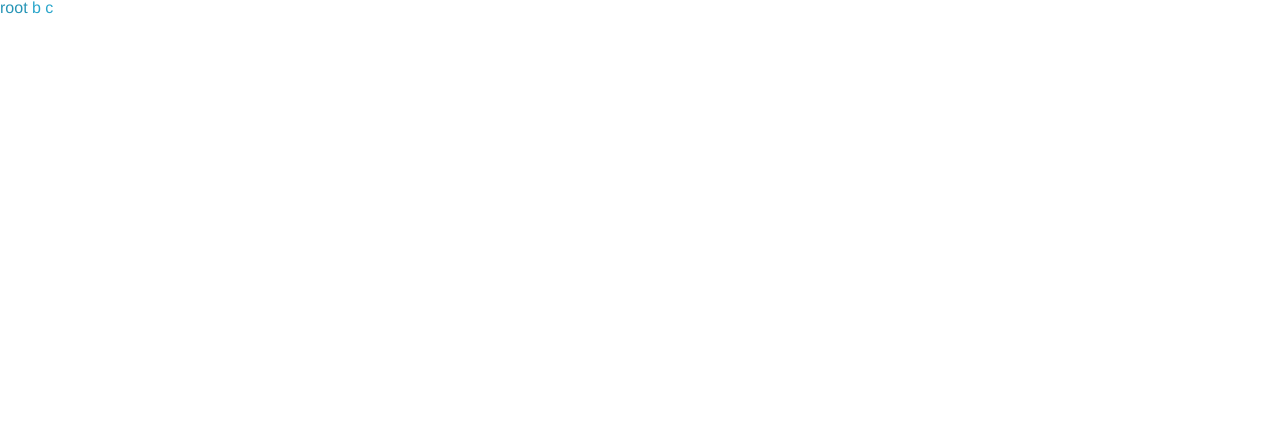
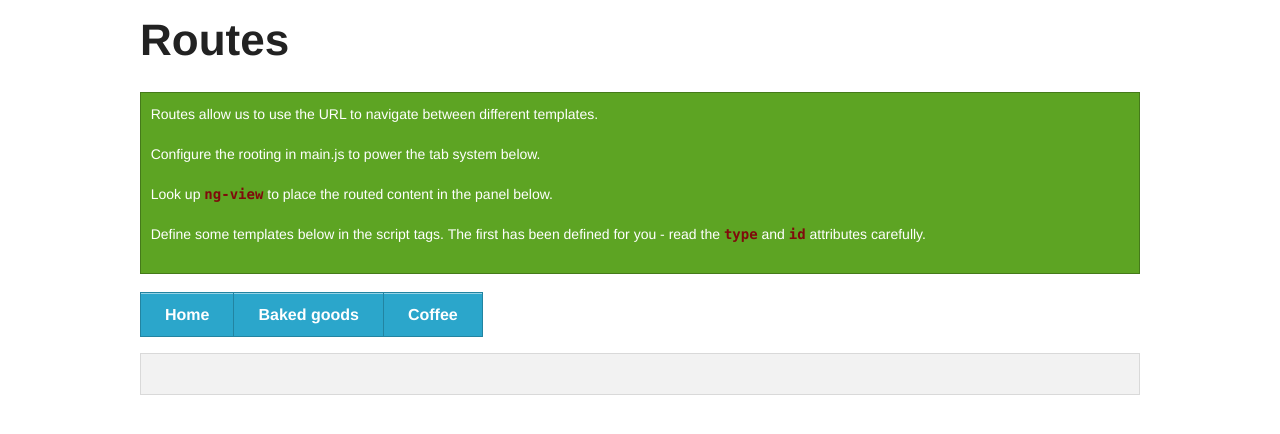
Before and after one commit to timruffles/angular-js-class, a plain HTML site: page exercises/routes/index.html in a window 1280 px wide. Drawn offline with Linux system fonts and the light colour scheme.

Commit message:
nicer routes docs

```diff
--- a/exercises/routes/index.html
+++ b/exercises/routes/index.html
@@ -9,22 +9,47 @@
 
         <link href="../vendor/foundation/css/normalize.css" rel="stylesheet">
         <link href="../vendor/foundation/css/foundation.css" rel="stylesheet">
+        <style>
+          .panel { margin-top: 1em; }
+        </style>
 
     </head>
     <body>
-        <!--[if lt IE 7]>
-            <p class="browsehappy">You are using an <strong>outdated</strong> browser. Please <a href="http://browsehappy.com/">upgrade your browser</a> to improve your experience.</p>
-        <![endif]-->
 
+        <div class=row>
+          <h1>Routes</h1>
 
-        <a href="#">root</div>
-        <a href="#b">b</div>
-        <a href="#c">c</div>
-        <div ng-view></div>
+          <div class='alert-box success'>
+            <p>Routes allow us to use the URL to navigate between different templates.</p>
+            <p>Configure the rooting in main.js to power the tab system below.</p>
+            <p>Look up <code>ng-view</code> to place the routed content in the panel below.</p>
+            <p>Define some templates below in the script tags. The first has been defined for you - read the <code>type</code> and <code>id</code> attributes carefully.</p>
+
+          </div>
+
+          <div class=button-group>
+            <a class=button href="#">Home</a>
+            <a class=button href="#baked-goods">Baked goods</a>
+            <a class=button href="#coffee">Coffee</a>
+          </div>
+
+          <div class=panel>
+            <!-- YOUR CODE -->
+            <!-- we want to attach the routed content here -->
+            <!-- have a look at how to use ng-view to achieve that -->
+          </div>
+
+        </div>
+
+        <!-- TEMPLATES -->
+        <script type="text/ng-template" id="home.html">
+          <h1>Home</h1>
+        </script>
 
         <script src="../vendor/underscore.js"></script>
         <script src="../vendor/angular/angular.js"></script>
         <script src="../vendor/angular/angular-route.js"></script>
         <script src="main.js"></script>
+
     </body>
 </html>
--- a/exercises/routes/main.js
+++ b/exercises/routes/main.js
@@ -2,10 +2,11 @@ var app = angular.module("exercise",["ngRoute"]);
 
 app.config(function($locationProvider) {
   // won't work for file://
+  // normally we'd use this to enable pushState
   // $locationProvider.html5Mode(true);
 });
 
 app.config(function($routeProvider) {
-  // we'd like to define 3 routes for the /, b and c paths
+  // we'd like to define three routes for the three paths
   // - how can we do that?
 });
```
